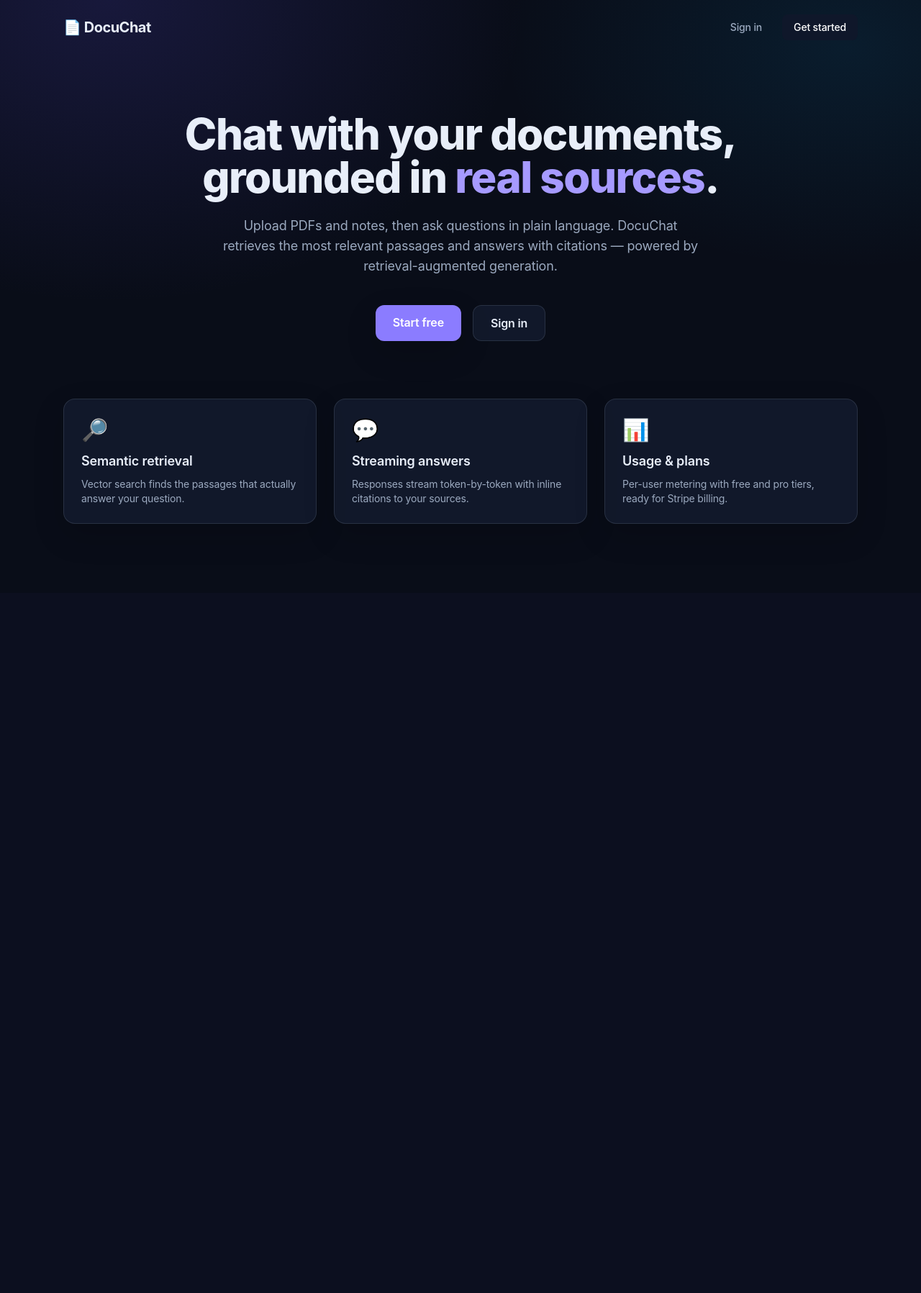
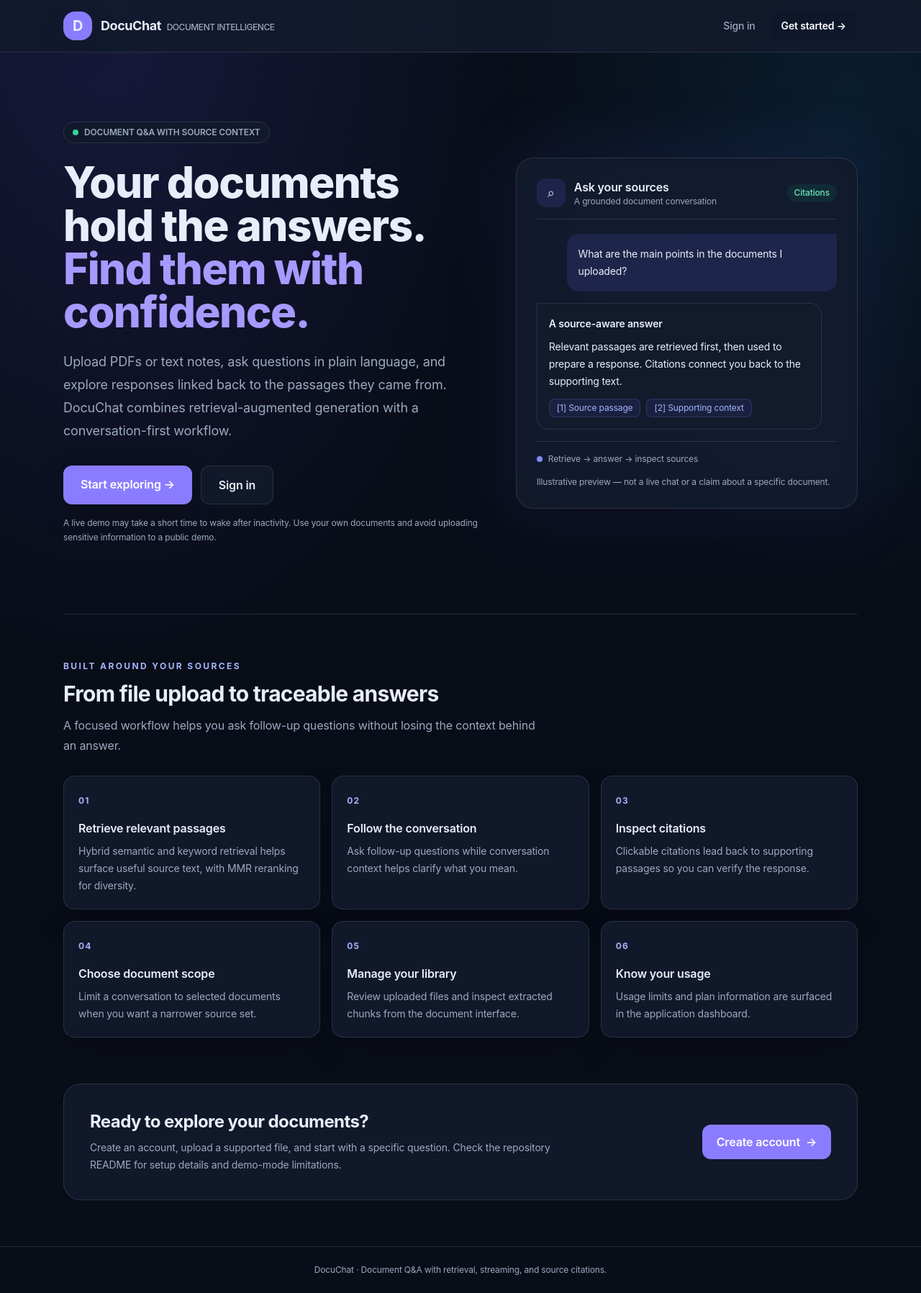
Before and after one commit to Kushe602/AI-SaaS-with-RAG, a FastAPI app: page / in a window 1280 px wide. Shown: the whole page at 72% size. Before the commit the page ends 728 px from the top, so only its background shows below. Run offline with FastAPI, Linux system fonts and the light colour scheme; some libraries are stand-ins or nearby versions.

Commit message:
Refresh DocuChat landing page with informative dark UI

```diff
--- a/app/templates/landing.html
+++ b/app/templates/landing.html
@@ -1,42 +1,109 @@
 {% extends "base.html" %}
 {% block title %}DocuChat — Chat with your documents{% endblock %}
 {% block body %}
-<header class="mx-auto flex max-w-6xl items-center justify-between px-6 py-5">
-  <span class="text-xl font-bold tracking-tight">📄 DocuChat</span>
-  <nav class="flex items-center gap-3 text-sm">
-    <a href="/login" class="rounded-lg px-4 py-2 font-medium text-slate-600 hover:text-slate-900">Sign in</a>
-    <a href="/register" class="rounded-lg bg-slate-900 px-4 py-2 font-medium text-white hover:bg-slate-700">Get started</a>
-  </nav>
+<header class="sticky top-0 z-20 border-b border-slate-200 bg-white">
+  <div class="mx-auto flex max-w-6xl items-center justify-between gap-4 px-5 py-4 sm:px-6">
+    <a href="/" class="flex items-center gap-3 text-lg font-bold tracking-tight" aria-label="DocuChat home">
+      <span class="inline-flex h-10 w-10 items-center justify-center rounded-2xl bg-indigo-600 text-xl shadow-sm">D</span>
+      <span>DocuChat <span class="ml-1 text-xs font-medium text-slate-500">DOCUMENT INTELLIGENCE</span></span>
+    </a>
+    <nav class="flex items-center gap-2 text-sm" aria-label="Main navigation">
+      <a href="/login" class="rounded-lg px-3 py-2 font-medium text-slate-600 hover:text-slate-900">Sign in</a>
+      <a href="/register" class="rounded-lg bg-slate-900 px-4 py-2.5 font-semibold text-white hover:bg-slate-700">Get started <span aria-hidden="true">→</span></a>
+    </nav>
+  </div>
 </header>
 
-<main class="mx-auto max-w-6xl px-6">
-  <section class="py-20 text-center">
-    <h1 class="mx-auto max-w-3xl text-5xl font-extrabold tracking-tight sm:text-6xl">
-      Chat with your documents, grounded in <span class="text-indigo-600">real sources</span>.
-    </h1>
-    <p class="mx-auto mt-6 max-w-2xl text-lg text-slate-600">
-      Upload PDFs and notes, then ask questions in plain language. DocuChat retrieves the most
-      relevant passages and answers with citations — powered by retrieval-augmented generation.
-    </p>
-    <div class="mt-10 flex justify-center gap-4">
-      <a href="/register" class="rounded-xl bg-indigo-600 px-6 py-3 font-semibold text-white shadow-sm hover:bg-indigo-500">Start free</a>
-      <a href="/login" class="rounded-xl border border-slate-300 bg-white px-6 py-3 font-semibold text-slate-700 hover:bg-slate-50">Sign in</a>
+<main class="mx-auto max-w-6xl px-5 sm:px-6">
+  <section class="grid items-center gap-12 py-16 sm:py-24 lg:grid-cols-[1.1fr_.9fr]">
+    <div>
+      <div class="mb-6 inline-flex items-center gap-2 rounded-full border border-slate-200 bg-white px-3 py-1.5 text-xs font-semibold text-slate-600">
+        <span class="h-2 w-2 rounded-full bg-emerald-400"></span>
+        DOCUMENT Q&amp;A WITH SOURCE CONTEXT
+      </div>
+      <h1 class="max-w-3xl text-4xl font-extrabold leading-tight tracking-tight sm:text-6xl">
+        Your documents hold the answers.
+        <span class="text-indigo-600">Find them with confidence.</span>
+      </h1>
+      <p class="mt-6 max-w-2xl text-lg leading-8 text-slate-600">
+        Upload PDFs or text notes, ask questions in plain language, and explore responses linked back to the passages they came from.
+        DocuChat combines retrieval-augmented generation with a conversation-first workflow.
+      </p>
+      <div class="mt-8 flex flex-wrap gap-3">
+        <a href="/register" class="rounded-xl bg-indigo-600 px-6 py-3.5 font-semibold text-white shadow-sm hover:bg-indigo-500">Start exploring <span aria-hidden="true">→</span></a>
+        <a href="/login" class="rounded-xl border border-slate-300 bg-white px-6 py-3.5 font-semibold text-slate-700 hover:bg-slate-50">Sign in</a>
+      </div>
+      <p class="mt-4 text-xs leading-5 text-slate-500">A live demo may take a short time to wake after inactivity. Use your own documents and avoid uploading sensitive information to a public demo.</p>
+    </div>
+
+    <div class="relative">
+      <div class="absolute -inset-4 rounded-[2rem] bg-indigo-500/10 blur-2xl" aria-hidden="true"></div>
+      <div class="relative overflow-hidden rounded-3xl border border-slate-200 bg-white p-5 shadow-sm sm:p-7">
+        <div class="flex items-center justify-between border-b border-slate-200 pb-4">
+          <div class="flex items-center gap-3">
+            <span class="flex h-10 w-10 items-center justify-center rounded-xl bg-indigo-500/15 text-lg">⌕</span>
+            <div><p class="font-semibold">Ask your sources</p><p class="text-xs text-slate-500">A grounded document conversation</p></div>
+          </div>
+          <span class="rounded-full bg-emerald-500/10 px-2.5 py-1 text-xs font-medium text-emerald-300">Citations</span>
+        </div>
+        <div class="mt-5 space-y-4">
+          <div class="ml-auto max-w-[90%] rounded-2xl rounded-tr-sm bg-indigo-500/15 p-4 text-sm leading-6">
+            What are the main points in the documents I uploaded?
+          </div>
+          <div class="max-w-[95%] rounded-2xl rounded-tl-sm border border-slate-200 bg-slate-50 p-4 text-sm leading-6">
+            <p class="mb-2 font-semibold">A source-aware answer</p>
+            Relevant passages are retrieved first, then used to prepare a response. Citations connect you back to the supporting text.
+            <div class="mt-3 flex flex-wrap gap-2">
+              <span class="rounded-lg border border-indigo-400/20 bg-indigo-500/10 px-2.5 py-1 text-xs text-indigo-300">[1] Source passage</span>
+              <span class="rounded-lg border border-indigo-400/20 bg-indigo-500/10 px-2.5 py-1 text-xs text-indigo-300">[2] Supporting context</span>
+            </div>
+          </div>
+          <div class="flex items-center gap-2 border-t border-slate-200 pt-4 text-xs text-slate-500">
+            <span class="h-2 w-2 rounded-full bg-indigo-400"></span>
+            Retrieve → answer → inspect sources
+          </div>
+        </div>
+        <p class="mt-4 text-xs text-slate-500">Illustrative preview — not a live chat or a claim about a specific document.</p>
+      </div>
     </div>
   </section>
 
-  <section class="grid gap-6 pb-24 sm:grid-cols-3">
-    {% set features = [
-      ("🔎", "Semantic retrieval", "Vector search finds the passages that actually answer your question."),
-      ("💬", "Streaming answers", "Responses stream token-by-token with inline citations to your sources."),
-      ("📊", "Usage & plans", "Per-user metering with free and pro tiers, ready for Stripe billing.")
-    ] %}
-    {% for icon, title, body in features %}
-    <div class="rounded-2xl border border-slate-200 bg-white p-6 shadow-sm">
-      <div class="text-3xl">{{ icon }}</div>
-      <h3 class="mt-3 text-lg font-semibold">{{ title }}</h3>
-      <p class="mt-2 text-sm text-slate-600">{{ body }}</p>
+  <section class="border-t border-slate-200 py-12 sm:py-16">
+    <div class="mb-7 max-w-2xl">
+      <p class="text-xs font-bold uppercase tracking-[.2em] text-indigo-300">Built around your sources</p>
+      <h2 class="mt-3 text-2xl font-bold tracking-tight sm:text-3xl">From file upload to traceable answers</h2>
+      <p class="mt-3 leading-7 text-slate-600">A focused workflow helps you ask follow-up questions without losing the context behind an answer.</p>
     </div>
-    {% endfor %}
+    <div class="grid gap-4 sm:grid-cols-2 lg:grid-cols-3">
+      {% set features = [
+        ("01", "Retrieve relevant passages", "Hybrid semantic and keyword retrieval helps surface useful source text, with MMR reranking for diversity."),
+        ("02", "Follow the conversation", "Ask follow-up questions while conversation context helps clarify what you mean."),
+        ("03", "Inspect citations", "Clickable citations lead back to supporting passages so you can verify the response."),
+        ("04", "Choose document scope", "Limit a conversation to selected documents when you want a narrower source set."),
+        ("05", "Manage your library", "Review uploaded files and inspect extracted chunks from the document interface."),
+        ("06", "Know your usage", "Usage limits and plan information are surfaced in the application dashboard.")
+      ] %}
+      {% for number, title, description in features %}
+      <article class="rounded-2xl border border-slate-200 bg-white p-5 shadow-sm">
+        <span class="text-xs font-bold tracking-widest text-indigo-300">{{ number }}</span>
+        <h3 class="mt-4 text-base font-semibold">{{ title }}</h3>
+        <p class="mt-2 text-sm leading-6 text-slate-600">{{ description }}</p>
+      </article>
+      {% endfor %}
+    </div>
+  </section>
+
+  <section class="mb-16 rounded-3xl border border-slate-200 bg-white p-6 sm:p-9">
+    <div class="grid gap-6 sm:grid-cols-[1fr_auto] sm:items-center">
+      <div>
+        <h2 class="text-2xl font-bold tracking-tight">Ready to explore your documents?</h2>
+        <p class="mt-2 max-w-2xl text-sm leading-6 text-slate-600">Create an account, upload a supported file, and start with a specific question. Check the repository README for setup details and demo-mode limitations.</p>
+      </div>
+      <a href="/register" class="inline-flex items-center justify-center rounded-xl bg-indigo-600 px-5 py-3 font-semibold text-white hover:bg-indigo-500">Create account <span class="ml-2" aria-hidden="true">→</span></a>
+    </div>
   </section>
 </main>
+<footer class="border-t border-slate-200 px-5 py-6 text-center text-xs text-slate-500">
+  DocuChat · Document Q&amp;A with retrieval, streaming, and source citations.
+</footer>
 {% endblock %}
```
